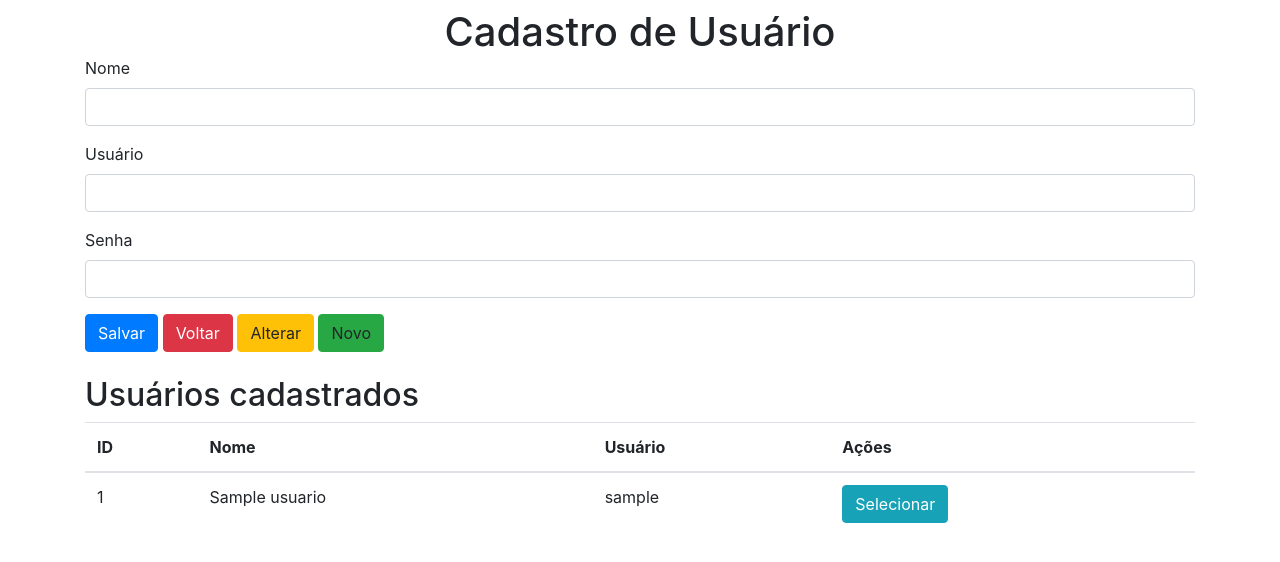
After one commit to rafaelcostadesenv/PW2_2023, a PHP site: page /views/form_usuario.php in a window 1280 px wide. The commit adds this page. Shown: the top 562 px of the page. Run offline with PHP 8.4, Linux system fonts and the light colour scheme; tables that the repository leaves empty or names only in its code hold one stand-in row (values such as "Sample post"); some libraries are stand-ins or nearby versions.

Commit message:
Aula 30-05-23

```diff
--- a/controllers/UsuarioController.php
+++ b/controllers/UsuarioController.php
@@ -1,29 +1,151 @@
 <?php
-require_once "\models\Usuario.php";
+require_once "../models/Usuario.php";
+require_once "../models/Conexao.php";
+
 class UsuarioController
 {
     public function login($login, $senha)
-    {
+{
+    try {
+        $conexao = Conexao::getInstance();
+
+        $stmt = $conexao->prepare("SELECT * FROM usuario WHERE login = :login");
+
+        $stmt->bindParam(":login", $login);
+
+        $stmt->execute();
+
+        $usuario = $stmt->fetch(PDO::FETCH_ASSOC);
+
+        if ($usuario != null) {
+            // Verificar se a senha informada é válida
+            if (password_verify($senha, $usuario['senha'])) {
+                // Credenciais válidas, definir o nome do usuário na sessão
+                session_start();
+                $_SESSION["usuario"] = $login;
+
+                // Redirecionar para a página inicial
+                header("Location: ../index.php");
+                exit();
+            } else {
+                // Senha inválida
+                echo "Senha inválida. Por favor, tente novamente.";
+            }
+        } else {
+            // Usuário não encontrado
+            echo "Usuário não encontrado. Por favor, tente novamente.";
+        }
+    } catch (PDOException $e) {
+        echo "Erro ao realizar o login: " . $e->getMessage();
     }
+}
+
+
+
     public function logout()
     {
         session_start();
         unset($_SESSION["usuario"]);
         header("Location: ../index.php");
     }
+
     public function findAll()
     {
+        $conexao = Conexao::getInstance();
+
+        $stmt = $conexao->prepare("SELECT * FROM usuario");
+
+        $stmt->execute();
+
+        $usuarios = array();
+
+        while ($usuario = $stmt->fetch(PDO::FETCH_ASSOC)) {
+            $usuarios[] = new Usuario($usuario["id"], $usuario["nome"], $usuario["login"], $usuario["senha"]);
+
+        }
+
+        return $usuarios;
     }
+
     public function save(Usuario $usuario)
     {
+        // Implemente a lógica para salvar um usuário no banco de dados
+        $conexao = Conexao::getInstance();
+
+        $stmt = $conexao->prepare("INSERT INTO usuario (nome, login, senha) VALUES (:nome, :login, :senha)");
+
+        $stmt->bindParam(":nome", $usuario->getNome());
+        $stmt->bindParam(":login", $usuario->getLogin());
+
+        // Criptografar a senha usando password_hash()
+        $senhaCriptografada = password_hash($usuario->getSenha(), PASSWORD_DEFAULT);
+        $stmt->bindParam(":senha", $senhaCriptografada);
+
+        $stmt->execute();
+
+        $usuario = $this->findById($conexao->lastInsertId());
+
+        return $usuario;
     }
+
+
+
     public function update(Usuario $usuario)
-    {
+{
+    // Implemente a lógica para atualizar um usuário no banco de dados
+    $conexao = Conexao::getInstance();
+
+    $stmt = $conexao->prepare("UPDATE usuario SET nome = :nome, login = :login, senha = :senha WHERE id = :id");
+
+    $stmt->bindParam(":nome", $usuario->getNome());
+    $stmt->bindParam(":login", $usuario->getLogin());
+
+    // Verifique se a senha foi fornecida antes de atualizá-la
+    if (!empty($usuario->getSenha())) {
+        $senhaCriptografada = password_hash($usuario->getSenha(), PASSWORD_DEFAULT);
+        $stmt->bindParam(":senha", $senhaCriptografada);
+    } else {
+        // Mantenha a senha existente se não for fornecida uma nova senha
+        $senhaAtual = $this->findById($usuario->getId())->getSenha();
+        $stmt->bindParam(":senha", $senhaAtual);
     }
+
+    $stmt->bindParam(":id", $usuario->getId());
+
+    $stmt->execute();
+
+    $usuarioAtualizado = $this->findById($usuario->getId());
+
+    return $usuarioAtualizado;
+}
+
+
     public function delete(Usuario $usuario)
     {
+        // Implemente a lógica para excluir um usuário do banco de dados
     }
+
     public function findById($id)
     {
+        try {
+            $conexao = Conexao::getInstance();
+
+            $stmt = $conexao->prepare("SELECT * FROM usuario WHERE id = :id");
+
+            $stmt->bindParam(":id", $id);
+
+            $stmt->execute();
+
+            $resultado = $stmt->fetch(PDO::FETCH_ASSOC);
+
+            if ($resultado) {
+                $usuario = new Usuario($resultado["id"], $resultado["nome"], $resultado["login"], $resultado["senha"]);
+                return $usuario;
+            } else {
+                echo "Usuário não encontrado.";
+            }
+        } catch (PDOException $e) {
+            echo "Erro ao buscar o usuário: " . $e->getMessage();
+        }
     }
 }
--- /dev/null
+++ b/js/gridUsuario.js
@@ -0,0 +1,6 @@
+function limpaCampo() {
+    // Limpar os valores dos campos de entrada
+    document.getElementById("nome").value = "";
+    document.getElementById("usuario").value = "";
+    document.getElementById("senha").value = "";
+  }
--- a/models/Conexao.php
+++ b/models/Conexao.php
@@ -4,7 +4,7 @@ class Conexao {
     private static $conexao = null;
     private static $host = "localhost";
     private static $usuario = "root";
-    private static $senha = "Rscosta2408";
+    private static $senha = "123";
     private static $banco = "pw2_2023";
 
     private function __construct() {}
--- a/models/Usuario.php
+++ b/models/Usuario.php
@@ -6,7 +6,7 @@ class Usuario {
     private $login;
     private $senha;
 
-    public function __construct($id, $nome, $login, $senha){
+    public function __construct($id, $nome, $login, $senha=null){
         $this->id = $id;
         $this->nome = $nome;
         $this->login = $login;
--- /dev/null
+++ b/views/form_usuario.php
@@ -0,0 +1,122 @@
+<?php
+require_once "../controllers/UsuarioController.php";
+
+$usuarioController = new UsuarioController();
+$usuarios = $usuarioController->findAll();
+?>
+
+<!DOCTYPE html>
+<html lang="pt-BR">
+
+<head>
+    <meta charset="UTF-8">
+    <meta http-equiv="X-UA-Compatible" content="IE=edge">
+    <meta name="viewport" content="width=device-width, initial-scale=1.0">
+    <title>Controle de Produtos</title>
+    <!-- Área para os Scripts CSS -->
+    <link href="../css/bootstrap.min.css" rel="stylesheet">
+    <link href="../css/bootstrap.min.css" rel="stylesheet">
+
+	<script src="../js/gridUsuario.js"></script>
+    <!-- Para utilizar ícones -->
+    <link rel="stylesheet" href="//use.fontawesome.com/releases/v5.0.7/css/all.css">
+    <!-- Título da Página -->
+</head>
+
+<body>
+<?php
+if (isset($_GET["id"])) {
+	$usuarioController = new UsuarioController();
+	$usuario = $usuarioController->findById($_GET["id"]);
+}
+
+if (isset($_POST["usuario"]) && isset($_POST["senha"])) {
+	$usuarioController = new UsuarioController();
+
+	// Construindo o objeto Usuário
+	$usuario = new Usuario(null, $_POST["nome"], $_POST["usuario"], $_POST["senha"]);
+
+	// Salvando ou atualizando o Usuário
+	if (isset($_GET["id"])) {
+		$usuario->setId($_GET["id"]);
+		$usuarioController->update($usuario);
+	} else {
+		$usuarioController->save($usuario);
+	}
+
+	// Redirecionando para a página anterior
+	header("Location: ?pg=usuarios");
+	exit();
+}
+?>
+
+<div class="container mt-2">
+    <h1 class="text-center mb-0">Cadastro de Usuário</h1>
+    <form method="POST">
+        <div class="form-group">
+            <label for="nome">Nome</label>
+            <input type="text" class="form-control" id="nome" name="nome" value="<?php echo isset($usuario) ? $usuario->getNome() : ''; ?>">
+        </div>
+        <div class="form-group">
+            <label for="usuario">Usuário</label>
+            <input type="text" class="form-control" id="usuario" name="usuario" value="<?php echo isset($usuario) ? $usuario->getLogin() : ''; ?>">
+        </div>
+        <div class="form-group">
+            <label for="senha">Senha</label>
+            <input type="password" class="form-control" id="senha" name="senha">
+        </div>
+        <input type="submit" class="btn btn-primary" id="salvar" name="salvar" value="Salvar">
+        <a href="form_login.php" class="btn btn-secondary btn-danger">Voltar</a>
+        <button class="btn btn-warning" onclick="">Alterar</button>
+        <a type="submit" class="btn btn-success" onclick="limpaCampo()">Novo</a>
+    </form>
+</div>
+
+<div class="container mt-4">
+    <h2>Usuários cadastrados</h2>
+    <table class="table">
+        <thead>
+            <tr>
+                <th>ID</th>
+                <th>Nome</th>
+                <th>Usuário</th>
+                <th>Ações</th>
+            </tr>
+        </thead>
+        <tbody>
+            <?php foreach ($usuarios as $usuario): ?>
+                <tr>
+                    <td><?php echo $usuario->getId(); ?></td>
+                    <td><?php echo $usuario->getNome(); ?></td>
+                    <td><?php echo $usuario->getLogin(); ?></td>
+                    <td>
+                        <button class="btn btn-info" onclick="selecionarUsuario(<?php echo $usuario->getId(); ?>)">Selecionar</button>
+                    </td>
+                </tr>
+            <?php endforeach; ?>
+        </tbody>
+    </table>
+</div>
+
+<script>
+    function selecionarUsuario(id, nome, usuario, senha) {
+        // Preencher os campos do formulário com os dados do usuário selecionado
+        document.getElementById("nome").value = nome;
+        document.getElementById("usuario").value = usuario;
+        document.getElementById("senha").value = senha;
+    }
+</script>
+
+
+
+
+
+
+
+<!-- Área para os Scripts Java Scripts -->
+	<script src="js/jquery.min.js"></script>
+    <script src="js/bootstrap.min.js"></script>
+    <script src="js/scripts.js"></script>
+</body>
+
+</html>
```
Also changed, not shown: views/form_login.php (+12 -3 lines).
